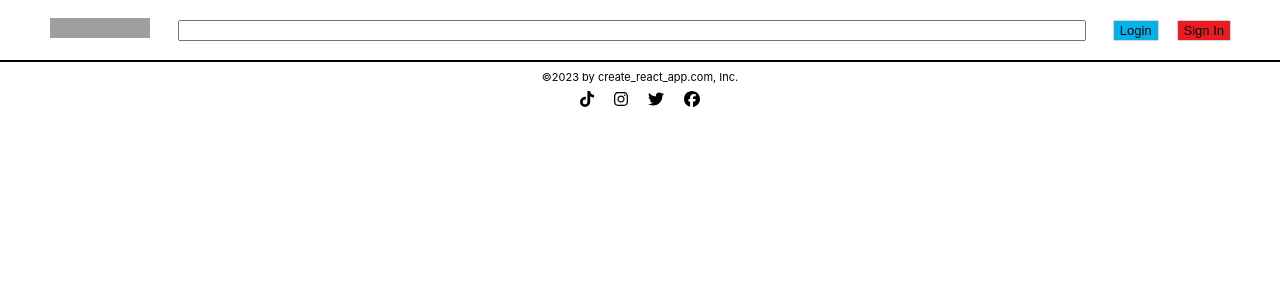
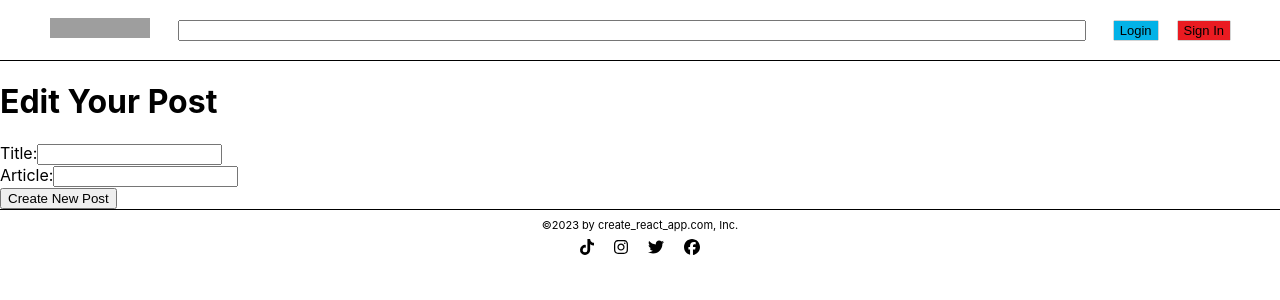
Before and after one commit to GintareSlusnyte/Galutinis_atsiskaitymas_react, a React (Create React App) app: page /editPost/1 in a window 1280 px wide. Shown: the top 300 px of the page. Built offline with nearby package versions, Linux system fonts and the light colour scheme; data requests are answered from the project's data file; grey boxes are pictures that could not be loaded.

Commit message:
Sukurtas EditComment Page

```diff
--- a/src/App.jsx
+++ b/src/App.jsx
@@ -9,6 +9,7 @@ import PostoKortelesPage from './components/Pages/PostoKortelesPage';
 import AddNewPost from './components/Pages/AddNewPost';
 import CommentsPage from './components/Pages/CommentsPage';
 import AddNewComment from './components/Pages/AddNewComment';
+import EditPost from './components/Pages/EditPost';
 
 
 const App = () => {
@@ -22,8 +23,9 @@ const App = () => {
         <Route path='/register' element={<RegisterPage />}/>
         <Route path='/profile' element={<PostoKortelesPage />}/>
         <Route path='/newPost' element={<AddNewPost />}/>
-        <Route path='comments/:id' element={<CommentsPage />}/>
+        <Route path='/comments/:id' element={<CommentsPage />}/>
         <Route path='/newComment/:id' element={<AddNewComment />}/>
+        <Route path='/editPost/:id' element={<EditPost />}/>
       </Routes>
 
       <Footer />
--- a/src/components/Molecules/Post.jsx
+++ b/src/components/Molecules/Post.jsx
@@ -90,22 +90,26 @@ const Post = ({ data }) => {
 
             {
                 currentUser && data.userId === currentUser.id &&
-                <button
+                <NavLink to={`/comments/${data.id}`}>
+                    <button
                     onClick={ () => setPosts({
                     type: PostsActionTypes.delete,
                     id: data.id
                     }) }
                     >Delete</button>
+                </NavLink>
             }
 
 {
                 currentUser && data.userId === currentUser.id &&
-                <button
+                <NavLink to={`/comments/${data.id}`}>
+                    <button
                     onClick={ () => setPosts({
                     type: PostsActionTypes.edit,
                     id: data.id
                     }) }
                     >Edit</button>
+                </NavLink>
             }
 
 
--- a/src/components/Pages/CommentsPage.jsx
+++ b/src/components/Pages/CommentsPage.jsx
@@ -1,3 +1,5 @@
+import { FontAwesomeIcon } from '@fortawesome/react-fontawesome';
+import { faTrash, faPenToSquare, faComments} from '@fortawesome/free-solid-svg-icons';
 import { NavLink, useParams } from "react-router-dom";
 import { useState, useEffect, useContext } from "react";
 import styled from "styled-components";
@@ -113,10 +115,10 @@ position: relative;
 const CommentsPage = () => {
   const { users, currentUser } = useContext(UsersContext);
   const { id } = useParams();
-  const [post, setPost] = useState(null);
-  const [user, setUser] = useState(null);
+  const [post, setPost] = useState();
+  const [user, setUser] = useState();
   const [comments, setComments] = useState([]);
-  const [newComment, setNewComment] = useState(null);
+  const [newComment] = useState();
 
   useEffect(() => {
     const fetchData = async () => {
@@ -180,13 +182,21 @@ const CommentsPage = () => {
               <div className="user">
                 {
                   currentUser && post.userId === currentUser.id &&
-                  <NavLink to="/"><button onClick={deletePost}>Delete</button></NavLink>
+                  <NavLink to="/">
+                    <button onClick={deletePost}><FontAwesomeIcon icon={faTrash} /></button>
+                  </NavLink>
                 }
 
                 {
-                  currentUser &&
+                  currentUser && post.userId === currentUser.id &&
                     <NavLink to={`/newComment/${post.id}`}>
-                      <button>Reply</button>
+                      <button><FontAwesomeIcon icon={faComments} /></button>
+                    </NavLink>
+                }
+                {
+                  currentUser && post.userId === currentUser.id &&
+                    <NavLink to={`/editpost/${post.id}`}>
+                      <button><FontAwesomeIcon icon={faPenToSquare} /></button>
                     </NavLink>
                 }
                 <p>{user.userName}</p>
@@ -212,8 +222,18 @@ const CommentsPage = () => {
                   <div className="user">
                     {
                       currentUser && comment.userId === currentUser.id &&
-                      <NavLink to="/"><button onClick={() => deleteComment(comment.id)}>Delete</button></NavLink>
+                      <NavLink to="/">
+                        <button onClick={() => deleteComment(comment.id)}>Delete</button>
+                      </NavLink>
                     }
+
+                    {
+                      currentUser && comment.userId === currentUser.id &&
+                      <NavLink to="/">
+                        <button onClick={() => deleteComment(comment.id)}>Delete</button>
+                      </NavLink>
+                    }
+
                     <p>{commentUser.userName}</p>
                     <img src={commentUser.picture} alt="User" />
                   </div>
@@ -232,9 +252,12 @@ const CommentsPage = () => {
             {
               newComment.userId &&
                 <div className="user">
-                  {currentUser && newComment.userId === currentUser.id && (
+                  {currentUser && newComment.userId === currentUser.id &&
                     <button onClick={deleteComment}>Delete</button>
-                  )}
+                  }
+                  {currentUser && newComment.userId === currentUser.id &&
+                    <button onClick={deleteComment}>Delete</button>
+                  }
                   {newComment.userId && (
                     <p>{users.find((user) => user.id === newComment.userId)?.userName}</p>
                   )}
--- /dev/null
+++ b/src/components/Pages/EditPost.jsx
@@ -0,0 +1,90 @@
+import { useState, useContext } from "react";
+import { useNavigate, useParams } from "react-router-dom";
+import { v4 as generatedId } from 'uuid';
+import UsersContext from "../../contexts/UsersContext";
+import PostsContext from "../../contexts/PostsContext";
+import styled from "styled-components";
+
+
+const EditPost = () => {
+    const navigate = useNavigate();
+    const { id } = useParams();
+    const { currentUser } = useContext(UsersContext);
+    const { setPosts, PostsActionTypes } = useContext(PostsContext);
+    const [ formInputs, setFormInputs ] = useState({
+        title: '',
+        article: ''
+    });
+
+    const inputHandler = e => {
+        setFormInputs({
+            ...formInputs,
+            [e.target.name]: e.target.value
+        });
+    };
+
+    const formHandler = async e => {
+        e.preventDefault();
+        const editPost = {
+            id: id,
+            userId: currentUser.id,
+            title: formInputs.title,
+            article: formInputs.article
+        };
+
+        try {
+            const response = await fetch(`http://localhost:8080/posts/${id}`, {
+                method: "PUT",
+                headers: {
+                    "Content-Type": "application/json"
+                },
+                body: JSON.stringify(editPost)
+            });
+
+            if (response.ok) {
+                setPosts({
+                    type: PostsActionTypes.edit,
+                    id: id,
+                    data: editPost
+                });
+                navigate(`/comments/${id}`);
+            } else {
+                console.error("ne editina");
+            }
+        } catch (error) {
+            console.error("Error", error);
+        }
+    };
+
+
+    return (
+        <main>
+            <h1>Edit Your Post</h1>
+            <form onSubmit={formHandler}>
+                <div>
+                    <label htmlFor="title">Title:</label>
+                    <input
+                        type="text"
+                        name="title"
+                        id="title"
+                        value={formInputs.title}
+                        onChange={inputHandler}
+                    />
+                </div>
+                <div>
+                    <label htmlFor="article">Article:</label>
+                    <input
+                        type="text"
+                        name="article"
+                        id="article"
+                        value={formInputs.article}
+                        onChange={inputHandler}
+                    />
+                </div>
+                <input type="submit" value="Create New Post" />
+            </form>
+        </main>
+     );
+}
+
+export default EditPost;
--- a/src/data.json
+++ b/src/data.json
@@ -133,55 +133,42 @@
   ],
   "posts": [
     {
-      "id": 3,
-      "userId": 8,
-      "title": "Parents arrived...",
-      "article": "Ross hasn't worked at the museum for a year!"
-    },
-    {
       "id": 2,
       "userId": 7,
       "title": "Parents arrived...",
       "article": "Ross hasn't worked at the museum for a year!"
     },
     {
-      "id": "5888f75a-2cb8-483a-b29c-b31bb8817886",
+      "id": "c6136d8d-7c15-458e-a7ff-0bfb261662a5",
       "userId": 8,
-      "title": "hhhhhhhhhhhhh",
-      "article": "hdsssssssssssss"
+      "title": "d",
+      "article": "ff"
+    },
+    {
+      "id": "f8aa4aa0-2dc7-4eed-b13a-cc96cd40c1b1",
+      "title": "ef",
+      "article": "sd"
+    },
+    {
+      "id": "88cee8b4-7015-419f-acfd-14ac59bde5c4",
+      "userId": 8,
+      "title": "",
+      "article": "nn"
+    },
+    {
+      "id": "a1035624-cd39-4c6e-bb7a-29769bf3996e",
+      "userId": 1,
+      "title": "d",
+      "article": "d"
+    },
+    {
+      "id": "eaa11c5e-20d0-48a4-9621-a910d193097d",
+      "userId": 1,
+      "title": "hahaha",
+      "article": "shajahjahna"
     }
   ],
   "replies": [
-    {
-      "id": 8,
-      "postId": 3,
-      "userId": 1,
-      "replay": "Monica and Chandler are living together!"
-    },
-    {
-      "id": 10,
-      "postId": 3,
-      "userId": 4,
-      "replay": "I love Jacques Cousteau"
-    },
-    {
-      "id": 11,
-      "postId": 3,
-      "userId": 2,
-      "replay": "I wasn't supposed to put beef in the trifle..."
-    },
-    {
-      "id": 12,
-      "postId": 3,
-      "userId": 5,
-      "replay": "I wanna GOOOOOOO"
-    },
-    {
-      "id": "e17b66f2-beff-4b85-badb-a66dcbe59949",
-      "userId": 8,
-      "postId": "3",
-      "replay": "Ross married Rachel in Vegas. An got divorced. AGAIN!"
-    },
     {
       "id": "6ec086a4-8ece-44cc-a567-846d63f6d682",
       "userId": 8,
@@ -193,6 +180,12 @@
       "userId": 1,
       "postId": "2",
       "replay": "jjkjjkkk"
+    },
+    {
+      "id": "872df82d-0529-4cff-8e6e-14bcb469e836",
+      "userId": 1,
+      "postId": "a1035624-cd39-4c6e-bb7a-29769bf3996e",
+      "replay": "fdssdf"
     }
   ]
 }
```
